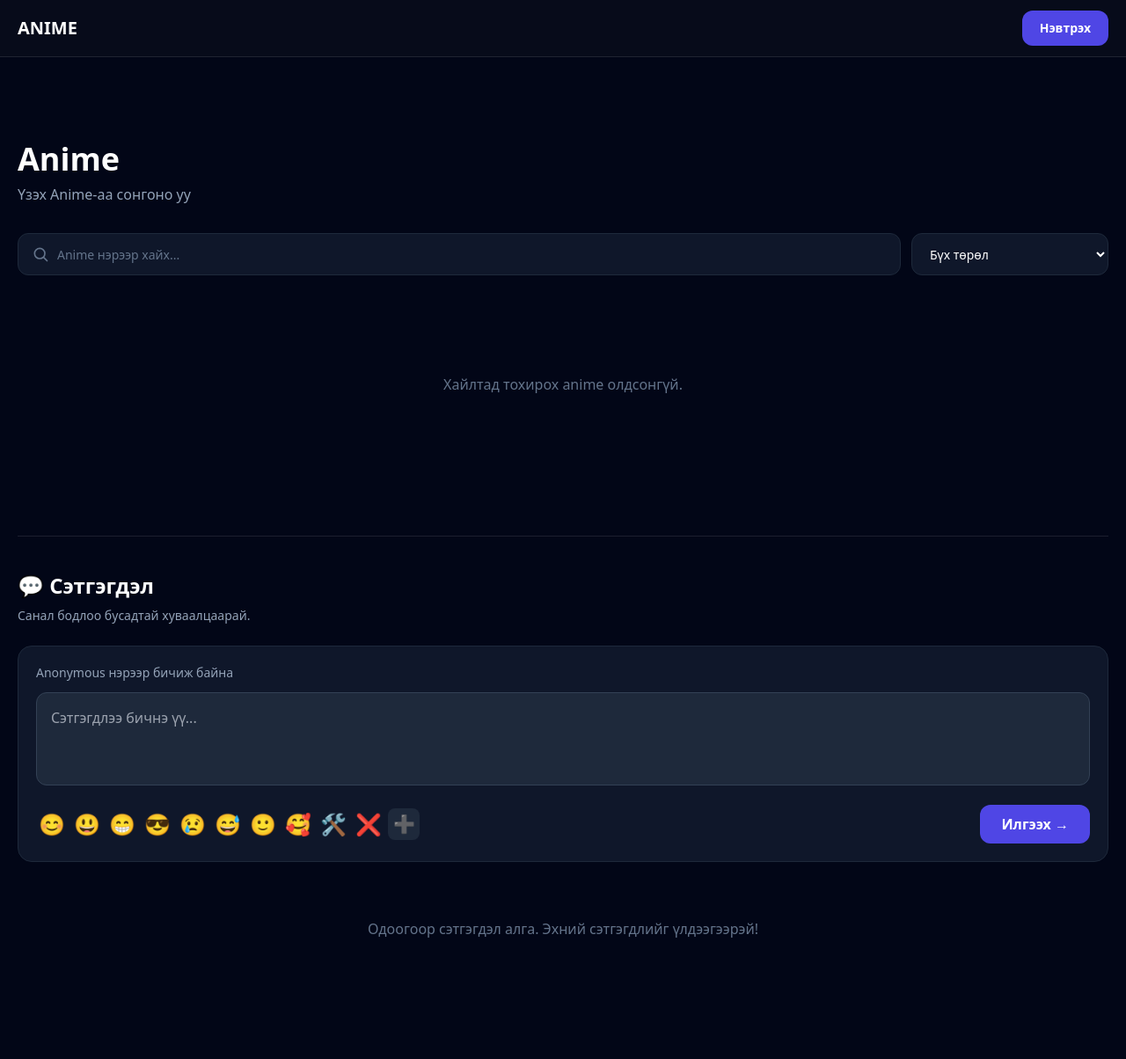
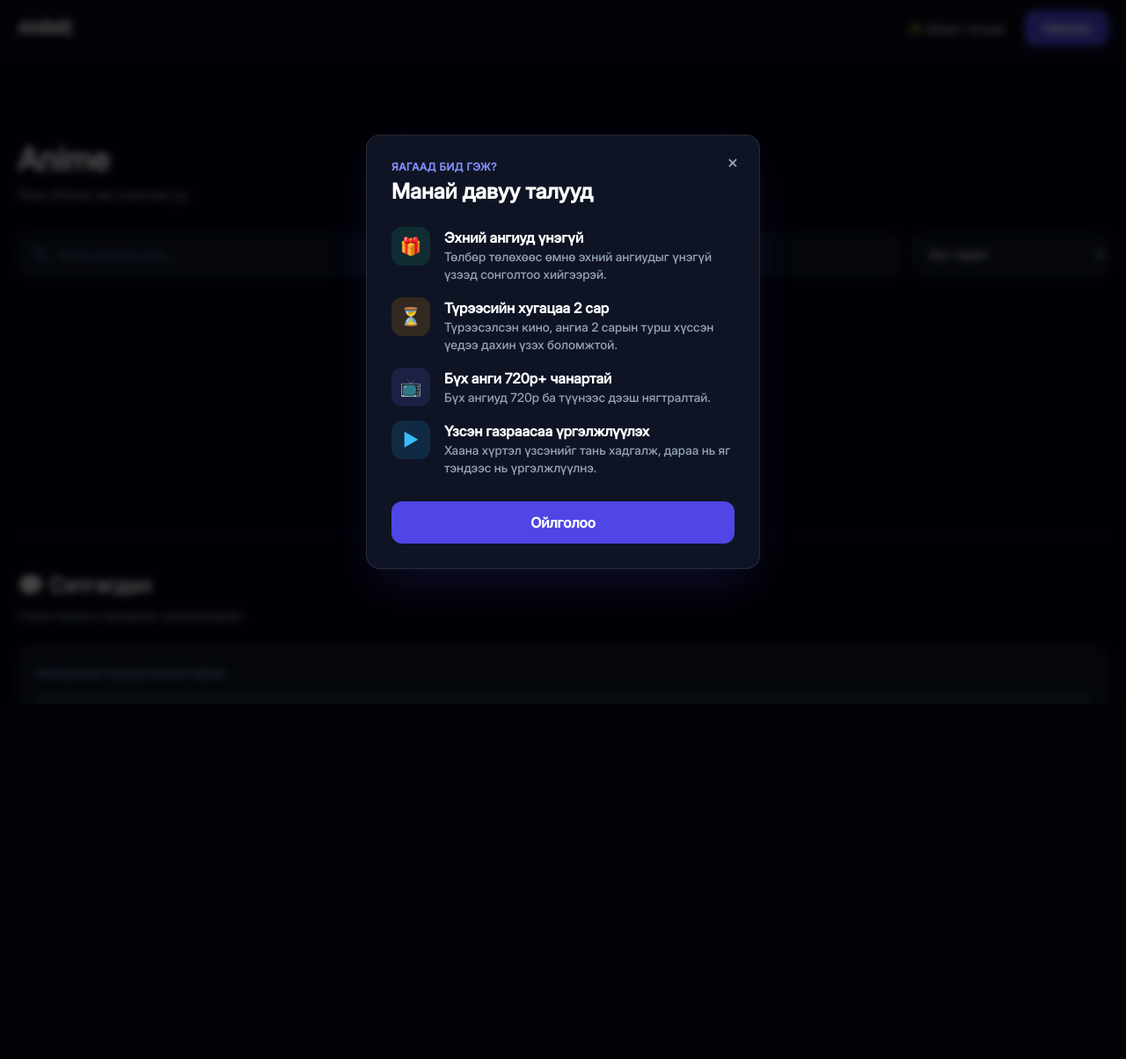
Before and after one commit to zapataast/render_server, a Flask app: page / in a window 1280 px wide. Shown: the whole page at 88% size. After the commit the page ends 772 px from the top, so only its background shows below. Run offline with Flask 3, Linux system fonts and the light colour scheme; data that the repository does not hold is empty; some libraries are stand-ins or nearby versions.

Commit message:
home page dr yum nemev

```diff
--- a/templates/home.html
+++ b/templates/home.html
@@ -7,6 +7,20 @@
     <link rel="icon" type="image/png" href="{{url_for('static', filename='site/log.PNG')}}">
     <title>Anime</title>
     <script src="https://cdn.tailwindcss.com"></script>
+    <style>
+        @font-face {
+            font-family: "NataSans";
+            src: url("{{ url_for('static', filename='Inter_28pt-Medium.ttf') }}") format("truetype");
+            font-weight: 500;
+            font-style: normal;
+            font-display: swap;
+        }
+
+        body {
+            font-family: "NataSans", Arial, sans-serif;
+            font-weight: 500;
+        }
+    </style>
 </head>
 
 <body class="bg-slate-950 text-white">
@@ -20,6 +34,12 @@
 
         <!-- RIGHT -->
         <div class="flex items-center gap-3">
+
+            <!-- ДАВУУ ТАЛУУД popup-ыг дахин нээх -->
+            <button id="features-open" type="button"
+                    class="hidden sm:inline-flex items-center gap-1.5 rounded-xl px-3 py-2 text-sm text-slate-300 hover:text-white hover:bg-white/10 transition">
+                ✨ Давуу талууд
+            </button>
 
             {% if user %}
 
@@ -392,6 +412,104 @@
 </div>
 
 
+<!-- ===================== FEATURES POPUP ===================== -->
+<div id="features-modal" class="hidden fixed inset-0 z-[200] items-center justify-center p-4"
+     role="dialog" aria-modal="true" aria-labelledby="features-title">
+
+    <!-- BACKDROP -->
+    <div data-features-close class="absolute inset-0 bg-black/70 backdrop-blur-sm"></div>
+
+    <!-- CARD -->
+    <div id="features-card"
+         class="relative w-full max-w-md max-h-[90vh] overflow-y-auto rounded-2xl bg-[#0f1424] border border-white/10 shadow-2xl shadow-indigo-900/30 p-6 sm:p-7 opacity-0 scale-95 transition duration-200">
+
+        <button type="button" data-features-close aria-label="Хаах"
+                class="absolute top-3 right-3 w-9 h-9 rounded-full text-slate-400 hover:text-white hover:bg-white/10 transition text-xl leading-none">
+            ×
+        </button>
+
+        <div class="text-xs font-bold uppercase tracking-wider text-indigo-400">Яагаад бид гэж?</div>
+        <h2 id="features-title" class="mt-1 text-2xl font-black text-white">Манай давуу талууд</h2>
+
+        <ul class="mt-6 space-y-4">
+            <li class="flex gap-4">
+                <span class="shrink-0 w-11 h-11 rounded-xl bg-emerald-500/15 text-emerald-400 flex items-center justify-center text-xl">🎁</span>
+                <div>
+                    <div class="font-semibold text-white">Эхний ангиуд үнэгүй</div>
+                    <div class="text-sm text-slate-400">Төлбөр төлөхөөс өмнө эхний ангиудыг үнэгүй үзээд сонголтоо хийгээрэй.</div>
+                </div>
+            </li>
+            <li class="flex gap-4">
+                <span class="shrink-0 w-11 h-11 rounded-xl bg-amber-500/15 text-amber-400 flex items-center justify-center text-xl">⏳</span>
+                <div>
+                    <div class="font-semibold text-white">Түрээсийн хугацаа 2 сар</div>
+                    <div class="text-sm text-slate-400">Түрээсэлсэн кино, ангиа 2 сарын турш хүссэн үедээ дахин үзэх боломжтой.</div>
+                </div>
+            </li>
+            <li class="flex gap-4">
+                <span class="shrink-0 w-11 h-11 rounded-xl bg-indigo-500/15 text-indigo-400 flex items-center justify-center text-xl">📺</span>
+                <div>
+                    <div class="font-semibold text-white">Бүх анги 720p+ чанартай</div>
+                    <div class="text-sm text-slate-400">Бүх ангиуд 720p ба түүнээс дээш нягтралтай.</div>
+                </div>
+            </li>
+            <li class="flex gap-4">
+                <span class="shrink-0 w-11 h-11 rounded-xl bg-sky-500/15 text-sky-400 flex items-center justify-center text-xl">▶</span>
+                <div>
+                    <div class="font-semibold text-white">Үзсэн газраасаа үргэлжлүүлэх</div>
+                    <div class="text-sm text-slate-400">Хаана хүртэл үзсэнийг тань хадгалж, дараа нь яг тэндээс нь үргэлжлүүлнэ.</div>
+                </div>
+            </li>
+        </ul>
+
+        <button type="button" data-features-close
+                class="mt-7 w-full rounded-xl bg-indigo-600 hover:bg-indigo-500 active:scale-[0.98] py-3 font-semibold text-white transition">
+            Ойлголоо
+        </button>
+    </div>
+</div>
+
+<script>
+(function () {
+    // Агуулгыг өөрчилбөл version-ийг нэмээрэй — тэгвэл бүх хэрэглэгчид дахин харагдана.
+    const SEEN_KEY = 'features_popup_seen_v1';
+    const modal = document.getElementById('features-modal');
+    const card = document.getElementById('features-card');
+    if (!modal || !card) return;
+
+    function openModal() {
+        modal.classList.remove('hidden');
+        modal.classList.add('flex');
+        document.body.style.overflow = 'hidden';
+        requestAnimationFrame(() => card.classList.remove('opacity-0', 'scale-95'));
+    }
+
+    function closeModal() {
+        card.classList.add('opacity-0', 'scale-95');
+        document.body.style.overflow = '';
+        setTimeout(() => {
+            modal.classList.add('hidden');
+            modal.classList.remove('flex');
+        }, 200);
+        try { localStorage.setItem(SEEN_KEY, '1'); } catch (e) {}
+    }
+
+    modal.querySelectorAll('[data-features-close]').forEach(el => el.addEventListener('click', closeModal));
+    document.addEventListener('keydown', e => {
+        if (e.key === 'Escape' && !modal.classList.contains('hidden')) closeModal();
+    });
+
+    const openBtn = document.getElementById('features-open');
+    if (openBtn) openBtn.addEventListener('click', openModal);
+
+    // Анх орж буй хэрэглэгчид нэг удаа автоматаар харуулна.
+    let seen = false;
+    try { seen = localStorage.getItem(SEEN_KEY) === '1'; } catch (e) {}
+    if (!seen) setTimeout(openModal, 800);
+})();
+</script>
+
+
 <!-- ===================== SCRIPTS ===================== -->
 
 <!-- PROFILE DROPDOWN + HOME SLIDER -->
```
